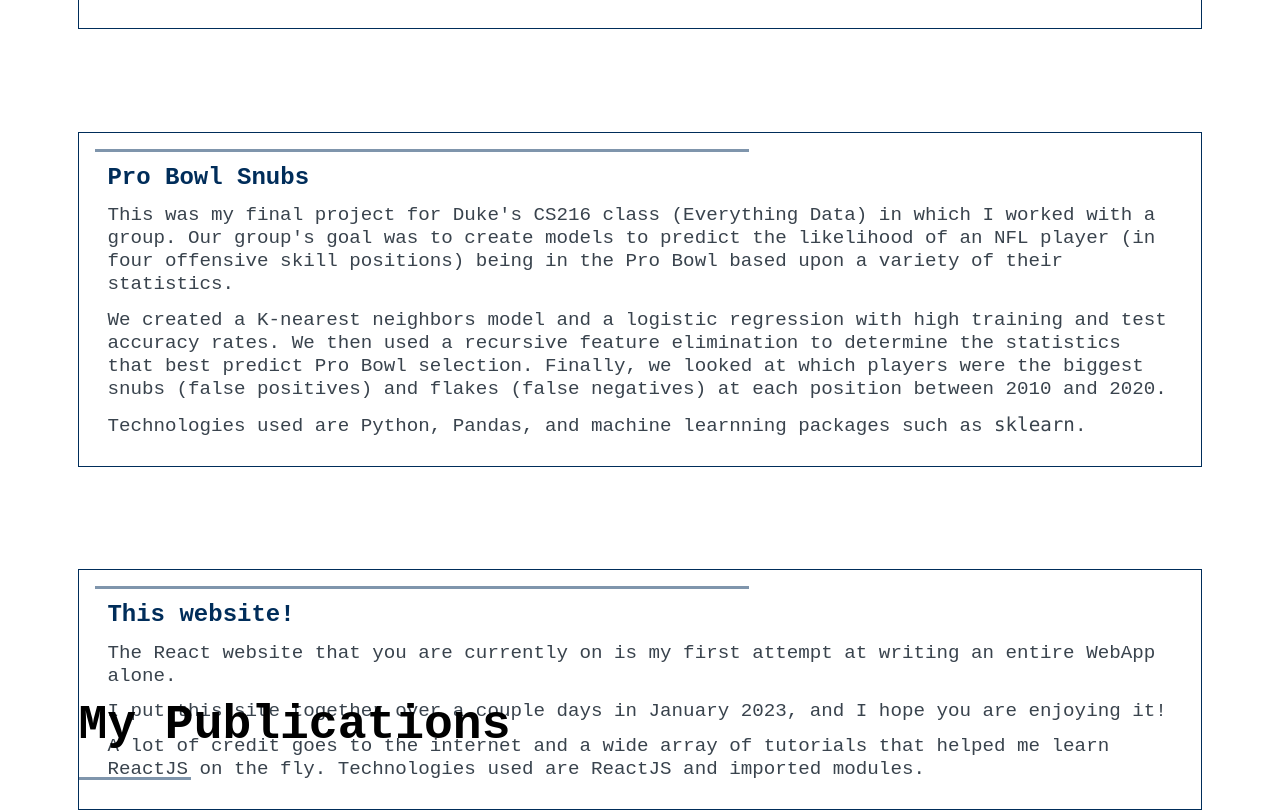
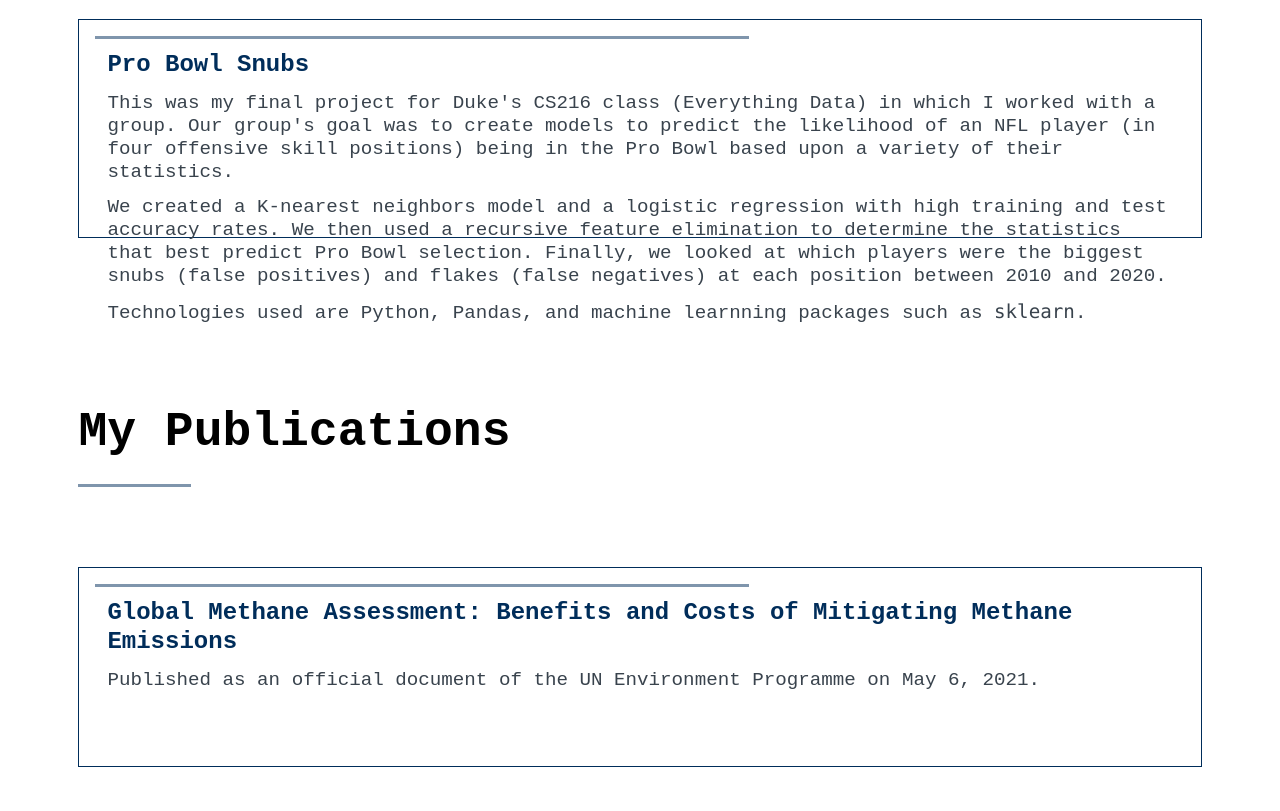
Before and after one commit to aglick24/my-app, a React (Create React App) app: page / in a window 1280 px wide. Shown: the part 7300-8111 px from the top of the page. Built offline with nearby package versions, Linux system fonts and the light colour scheme.

Commit message:
fixed ui with listcard

```diff
--- a/src/components/ListCard.css
+++ b/src/components/ListCard.css
@@ -1,6 +1,8 @@
 .ListCard {
     border: 1px solid var(--primary-dark);
     padding: 1rem;
+    margin-top:1rem;
+    min-height: 200px;
 }
 
 .ListCard p {
--- a/src/components/Projects.css
+++ b/src/components/Projects.css
@@ -4,12 +4,12 @@
     height: 100%;
     font-family: 'Courier New', Courier, monospace;
     font-style: bold;
+    margin: 4rem 0;
 }
 
 .Projects .Container {
     width: 90%;
-    margin: 3% auto;
-    padding-bottom: 1rem;
+    margin: 0 auto;
 }
 
 .Projects h2 {
@@ -22,7 +22,6 @@
     display: grid;
     grid-template-columns: repeat(1, 1fr);
     grid-gap: 10%;
-    margin: 4rem 0;
 }
 
 .Projects .Line {
--- a/src/components/Projects.tsx
+++ b/src/components/Projects.tsx
@@ -21,10 +21,10 @@ const Projects = () => {
                 title={'Pro Bowl Snubs'}
                 content={<><p>This was my final project for Duke's CS216 class (Everything Data) in which I worked with a group. Our group's goal was to create models to predict the likelihood of an NFL player (in four offensive skill positions) being in the Pro Bowl based upon a variety of their statistics.</p><p>We created a K-nearest neighbors model and a logistic regression with high training and test accuracy rates. We then used a recursive feature elimination to determine the statistics that best predict Pro Bowl selection. Finally, we looked at which players were the biggest snubs (false positives) and flakes (false negatives) at each position between 2010 and 2020.</p><p>Technologies used are Python, Pandas, and machine learnning packages such as <code>sklearn</code>.</p></>}
                 link={'https://github.com/aglick24/cs216-pro-bowl'}/>
-                <ListCard
+                {/* <ListCard
                 title={'This website!'}
                 content={<><p>The React website that you are currently on is my first attempt at writing an entire WebApp alone.</p><p>I put this site together over a couple days in January 2023, and I hope you are enjoying it!</p><p>A lot of credit goes to the internet and a wide array of tutorials that helped me learn ReactJS on the fly. Technologies used are ReactJS and imported modules.</p></>}
-                link={'https://github.com/aglick24/my-app'}/>
+                link={'https://github.com/aglick24/my-app'}/> */}
             </div>
         </div>
     </div>
--- a/src/components/Publications.css
+++ b/src/components/Publications.css
@@ -1,16 +1,15 @@
 .Publications {
     width: 100%;
     padding: 1rem 1rem 0 1rem;
-    height: 100%;
     font-family: 'Courier New', Courier, monospace;
     font-style: bold;
+    margin: 4rem auto;
 }
 
 .Publications .Container {
+    margin: 4rem auto;
     width: 90%;
-    margin: 3% auto;
-    padding-bottom: 1rem;
-    /* background-color: red; */
+    padding-bottom: 4rem 0rem;;
 }
 
 .Publications h2 {
```
